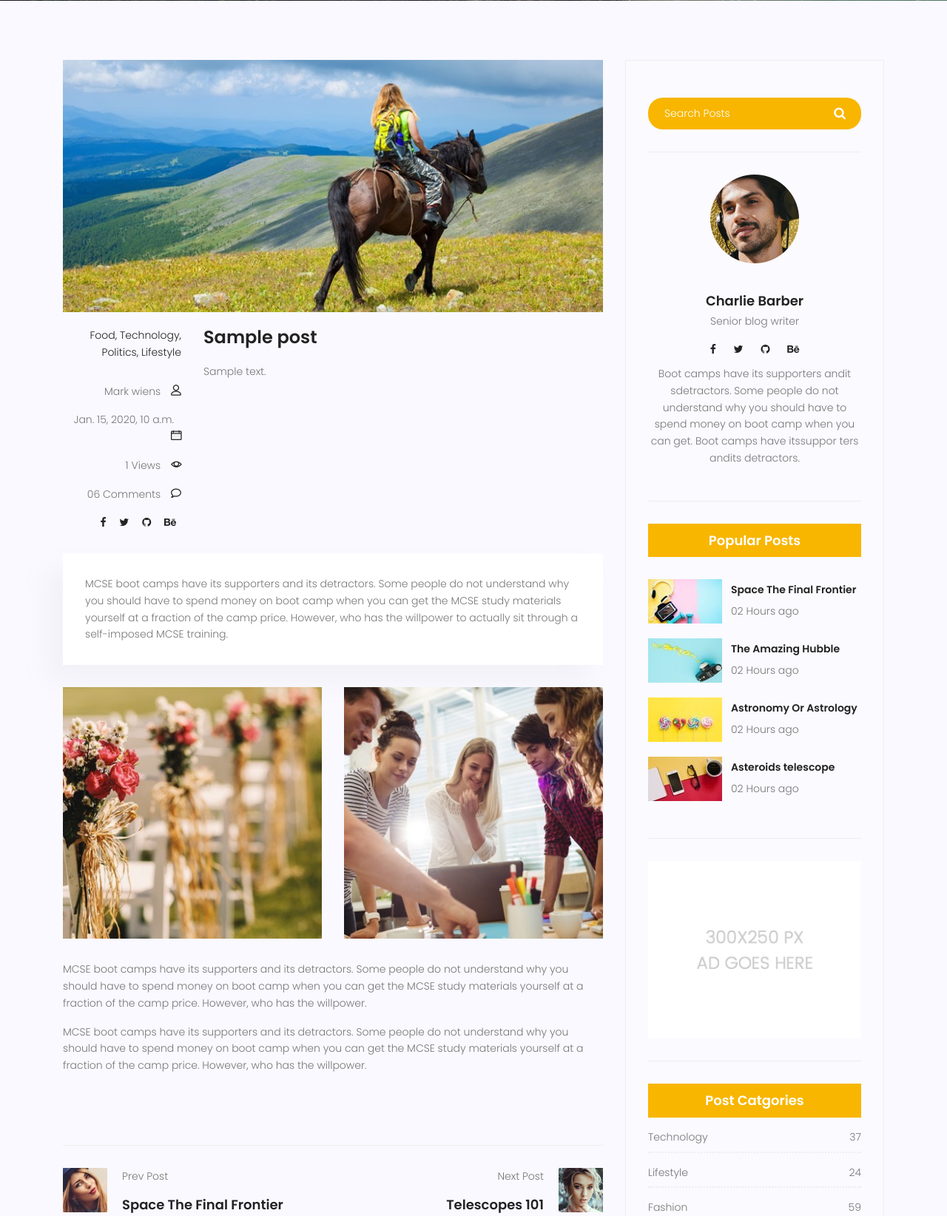
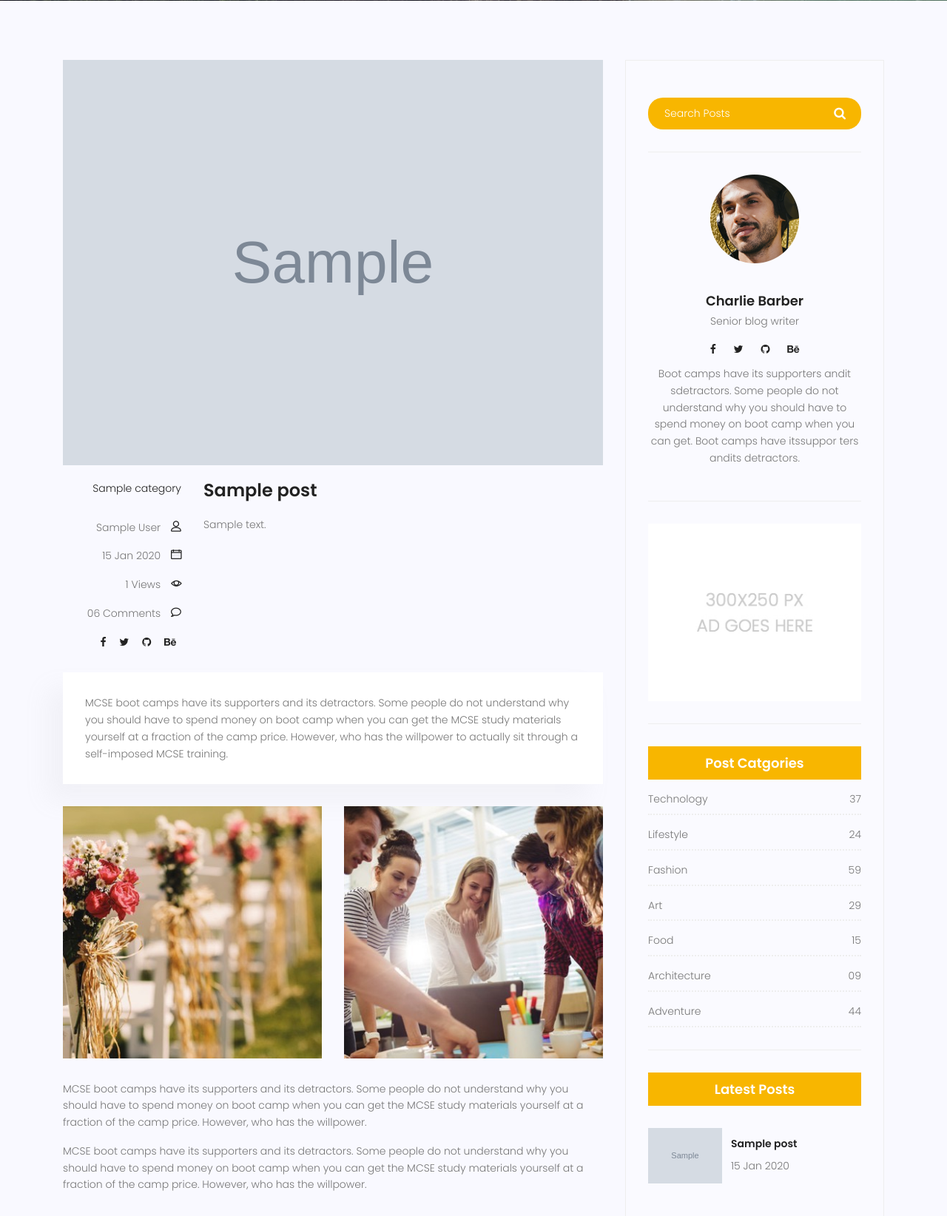
Before and after one commit to Ata4fm/myweb, a Django app: page /blog/1 in a window 1280 px wide. Shown: the part 339-1983 px from the top of the page at 74% size. Run offline with Django 3.2, Linux system fonts and the light colour scheme; tables that the repository leaves empty hold one stand-in row (values such as "Sample post"); grey boxes marked "Sample" are stand-in pictures; some libraries are stand-ins or nearby versions.

Commit message:
completed blog

```diff
--- a/blog/models.py
+++ b/blog/models.py
@@ -1,20 +1,36 @@
 
+from email.policy import default
 from pickle import TRUE
+from unicodedata import category
 from django.db import models
+from django.contrib.auth.models import User
+
+
+class Category(models.Model):
+        name = models.CharField(max_length=255)
+
+        def __str__(self):
+                return self.name
 
 
 class Post(models.Model):
+        image = models.ImageField(upload_to = 'blog/' , default='blog/default.jpg')
+        author = models.ForeignKey(User ,on_delete=models.SET_NULL,null=True)
         Title=models.CharField(max_length=100)
         Content=models.TextField()
         counted_view = models.IntegerField(default=0)
+        category = models.ManyToManyField(Category)
         status = models.BooleanField(default=False)
         created_date=models.DateTimeField(auto_now_add=True)
         updated_date=models.DateTimeField(auto_now=True)
         published_date=models.DateTimeField(null=True)
 
-class Meta:
-        ordering = ['-created_date']
+        class Meta:
+                ordering = ['-created_date']
+
+        def snippets(self):
+                return self.Content
 
 
-def __str__(self):
-        return "{} - {}".format(self.Title,self.id)
+        def __str__(self):
+                return "{} - {}".format(self.Title,self.id)
--- /dev/null
+++ b/blog/templatetags/blog_tags.py
@@ -0,0 +1,11 @@
+from atexit import register
+from django import template
+from blog.models import Post
+
+register = template.Library()
+
+
+@register.inclusion_tag('blog/blog-popular-posts.html')
+def latestposts(arg=3):
+    posts=Post.objects.filter(status=1).order_by('published_date')[:arg]
+    return {'posts':posts}
--- a/requirements.txt
+++ b/requirements.txt
@@ -2,3 +2,4 @@ asgiref==3.5.0
 Django==3.2.12
 pytz==2021.3
 sqlparse==0.4.2
+pillow
--- a/statics/css/main.css
+++ b/statics/css/main.css
@@ -3655,7 +3655,9 @@ body.mobile-nav-active #mobile-nav-toggle {
 }
 
 .widget-wrap .popular-post-widget .popular-post-list .thumb img {
-  width: 100%;
+
+  max-width:100px;
+
 }
 
 .widget-wrap .popular-post-widget .single-post-list {
--- /dev/null
+++ b/templates/blog/blog-popular-posts.html
@@ -0,0 +1,20 @@
+{% load static %}
+
+<div class="single-sidebar-widget popular-post-widget">
+    <h4 class="popular-title">Latest Posts</h4>
+    <div class="popular-post-list">
+        {% for post in posts%}
+        <div class="single-post-list d-flex flex-row align-items-center">
+            <div class="thumb">
+                <img class="img-fluid" src="{{ post.image.url }}" alt="">
+            </div>
+            <div class="details">
+                <a href="{% url 'blog:single' pid=post.id%}"><h6>{{post.Title}}</h6></a>
+                <p>{{post.published_date|date:"d M Y"}}</p>
+            </div>
+        </div>
+        {% endfor %}
+
+
+    </div>
+</div>
--- a/templates/blog/blog-single.html
+++ b/templates/blog/blog-single.html
@@ -1,8 +1,6 @@
 	{% extends 'base.html' %}
-
-
 	{% load static %}
-
+	{% load blog_tags %}
 	{% block content%}
 			<!-- start banner Area -->
 			<section class="relative about-banner">
@@ -28,19 +26,18 @@
 							<div class="single-post row">
 								<div class="col-lg-12">
 									<div class="feature-img">
-										<img class="img-fluid" src="{% static 'img/blog/feature-img1.jpg' %}" alt="">
+										<img class="img-fluid" src="{{post.image.url}}" alt="">
 									</div>
 								</div>
 								<div class="col-lg-3  col-md-3 meta-details">
 									<ul class="tags">
-										<li><a href="#">Food,</a></li>
-										<li><a href="#">Technology,</a></li>
-										<li><a href="#">Politics,</a></li>
-										<li><a href="#">Lifestyle</a></li>
+										{% for cat in post.category.all %}
+										<li><a href="#">{{cat}}</a></li> {% if not forloop.last%} , {% endif %}
+										{% endfor %}
 									</ul>
 									<div class="user-details row">
-										<p class="user-name col-lg-12 col-md-12 col-6"><a href="#">Mark wiens</a> <span class="lnr lnr-user"></span></p>
-										<p class="date col-lg-12 col-md-12 col-6"><a href="#">{{post.published_date}}</a> <span class="lnr lnr-calendar-full"></span></p>
+										<p class="user-name col-lg-12 col-md-12 col-6"><a href="#">{{post.author.get_full_name}}</a> <span class="lnr lnr-user"></span></p>
+										<p class="date col-lg-12 col-md-12 col-6"><a href="#">{{post.published_date | date:"d M Y"}}</a> <span class="lnr lnr-calendar-full"></span></p>
 										<p class="view col-lg-12 col-md-12 col-6"><a href="#">{{post.counted_view}} Views</a> <span class="lnr lnr-eye"></span></p>
 										<p class="comments col-lg-12 col-md-12 col-6"><a href="#">06 Comments</a> <span class="lnr lnr-bubble"></span></p>
 										<ul class="social-links col-lg-12 col-md-12 col-6">
@@ -234,63 +231,11 @@
 			                            <button type="submit"><i class="fa fa-search"></i></button>
 			                        </form>
 								</div>
-								<div class="single-sidebar-widget user-info-widget">
-									<img src="{% static 'img/blog/user-info.png' %}" alt="">
-									<a href="#"><h4>Charlie Barber</h4></a>
-									<p>
-										Senior blog writer
-									</p>
-									<ul class="social-links">
-										<li><a href="#"><i class="fa fa-facebook"></i></a></li>
-										<li><a href="#"><i class="fa fa-twitter"></i></a></li>
-										<li><a href="#"><i class="fa fa-github"></i></a></li>
-										<li><a href="#"><i class="fa fa-behance"></i></a></li>
-									</ul>
-									<p>
-										Boot camps have its supporters andit sdetractors. Some people do not understand why you should have to spend money on boot camp when you can get. Boot camps have itssuppor ters andits detractors.
-									</p>
-								</div>
-								<div class="single-sidebar-widget popular-post-widget">
-									<h4 class="popular-title">Popular Posts</h4>
-									<div class="popular-post-list">
-										<div class="single-post-list d-flex flex-row align-items-center">
-											<div class="thumb">
-												<img class="img-fluid" src="{% static 'img/blog/pp1.jpg' %}" alt="">
-											</div>
-											<div class="details">
-												<a href="blog-single.html"><h6>Space The Final Frontier</h6></a>
-												<p>02 Hours ago</p>
-											</div>
-										</div>
-										<div class="single-post-list d-flex flex-row align-items-center">
-											<div class="thumb">
-												<img class="img-fluid" src="{% static 'img/blog/pp2.jpg' %}" alt="">
-											</div>
-											<div class="details">
-												<a href="blog-single.html"><h6>The Amazing Hubble</h6></a>
-												<p>02 Hours ago</p>
-											</div>
-										</div>
-										<div class="single-post-list d-flex flex-row align-items-center">
-											<div class="thumb">
-												<img class="img-fluid" src="{% static 'img/blog/pp3.jpg' %}" alt="">
-											</div>
-											<div class="details">
-												<a href="blog-single.html"><h6>Astronomy Or Astrology</h6></a>
-												<p>02 Hours ago</p>
-											</div>
-										</div>
-										<div class="single-post-list d-flex flex-row align-items-center">
-											<div class="thumb">
-												<img class="img-fluid" src="{% static 'img/blog/pp4.jpg' %}" alt="">
-											</div>
-											<div class="details">
-												<a href="blog-single.html"><h6>Asteroids telescope</h6></a>
-												<p>02 Hours ago</p>
-											</div>
-										</div>
-									</div>
-								</div>
+
+
+								{% include 'blog/blog-writer.html' %}
+
+
 								<div class="single-sidebar-widget ads-widget">
 									<a href="#"><img class="img-fluid" src="{% static 'img/blog/ads-banner.jpg' %}" alt=""></a>
 								</div>
@@ -341,6 +286,10 @@
 										</li>
 									</ul>
 								</div>
+
+								{% latestposts %}
+
+
 								<div class="single-sidebar-widget newsletter-widget">
 									<h4 class="newsletter-title">Newsletter</h4>
 									<p>
--- /dev/null
+++ b/templates/blog/blog-writer.html
@@ -0,0 +1,19 @@
+{% load static%}
+
+
+<div class="single-sidebar-widget user-info-widget">
+    <img src="{% static 'img/blog/user-info.png' %}" alt="">
+    <a href="#"><h4>Charlie Barber</h4></a>
+    <p>
+        Senior blog writer
+    </p>
+    <ul class="social-links">
+        <li><a href="#"><i class="fa fa-facebook"></i></a></li>
+        <li><a href="#"><i class="fa fa-twitter"></i></a></li>
+        <li><a href="#"><i class="fa fa-github"></i></a></li>
+        <li><a href="#"><i class="fa fa-behance"></i></a></li>
+    </ul>
+    <p>
+        Boot camps have its supporters andit sdetractors. Some people do not understand why you should have to spend money on boot camp when you can get. Boot camps have itssuppor ters andits detractors.
+    </p>
+</div>
--- a/templates/website/contact.html
+++ b/templates/website/contact.html
@@ -12,7 +12,7 @@
 							<h1 class="text-white">
 								Contact Us
 							</h1>
-							<p class="text-white link-nav"><a href="{index.html">Home </a>  <span class="lnr lnr-arrow-right"></span>  <a href="contact.html"> Contact Us</a></p>
+							<p class="text-white link-nav"><a href="{% url 'website:index'%}">Home </a>  <span class="lnr lnr-arrow-right"></span>Contact Us</p>
 						</div>
 					</div>
 				</div>
--- a/templates/website/index.html
+++ b/templates/website/index.html
@@ -121,7 +121,7 @@
 			<div class="col-lg-3 col-md-6">
 				<div class="single-other-issue">
 					<div class="thumb">
-						<img class="img-fluid" src="{% static 'img/o3.jpg'} " alt="">
+						<img class="img-fluid" src="{% static 'img/o3.jpg' %} " alt="">
 					</div>
 					<a href="#">
 						<h4>To Do List</h4>
@@ -134,7 +134,7 @@
 			<div class="col-lg-3 col-md-6">
 				<div class="single-other-issue">
 					<div class="thumb">
-						<img class="img-fluid" src="{% static 'img/o4.jpg'} " alt="">
+						<img class="img-fluid" src="{% static 'img/o4.jpg' %} " alt="">
 					</div>
 					<a href="#">
 						<h4>Food Features</h4>
```
Also changed, not shown: blog/admin.py (+4 -3 lines), templates/blog/blog-home.html (+12 -65 lines), blog/migrations/0003_post_author.py (added), blog/migrations/0004_post_image.py (added), blog/migrations/0005_auto_20220330_1130.py (added), blog/migrations/0006_alter_post_options.py (added), blog/templatetags/__init__.py (added), media/blog/1174180_20191223212552_1.png (added), media/blog/271590_20190701215948_1.png (added), media/blog/default.jpg (added), 1 other file.
